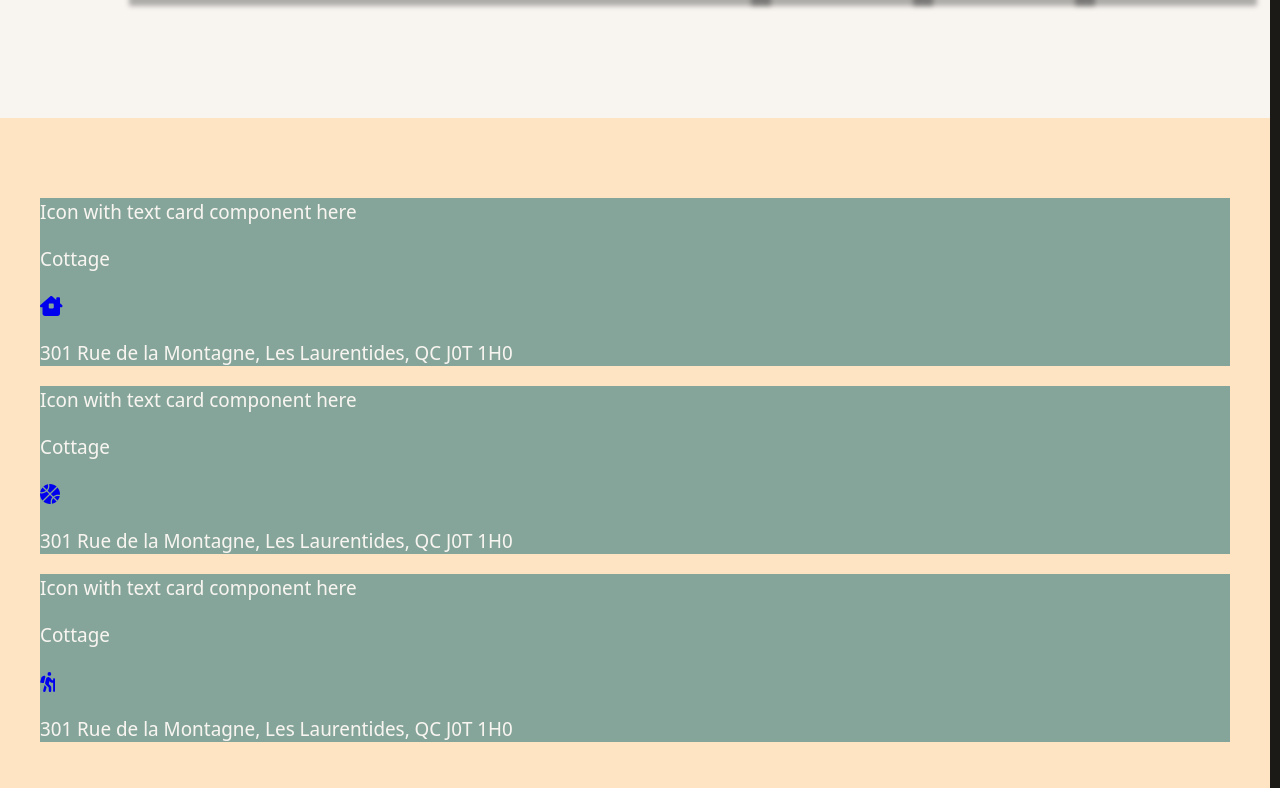
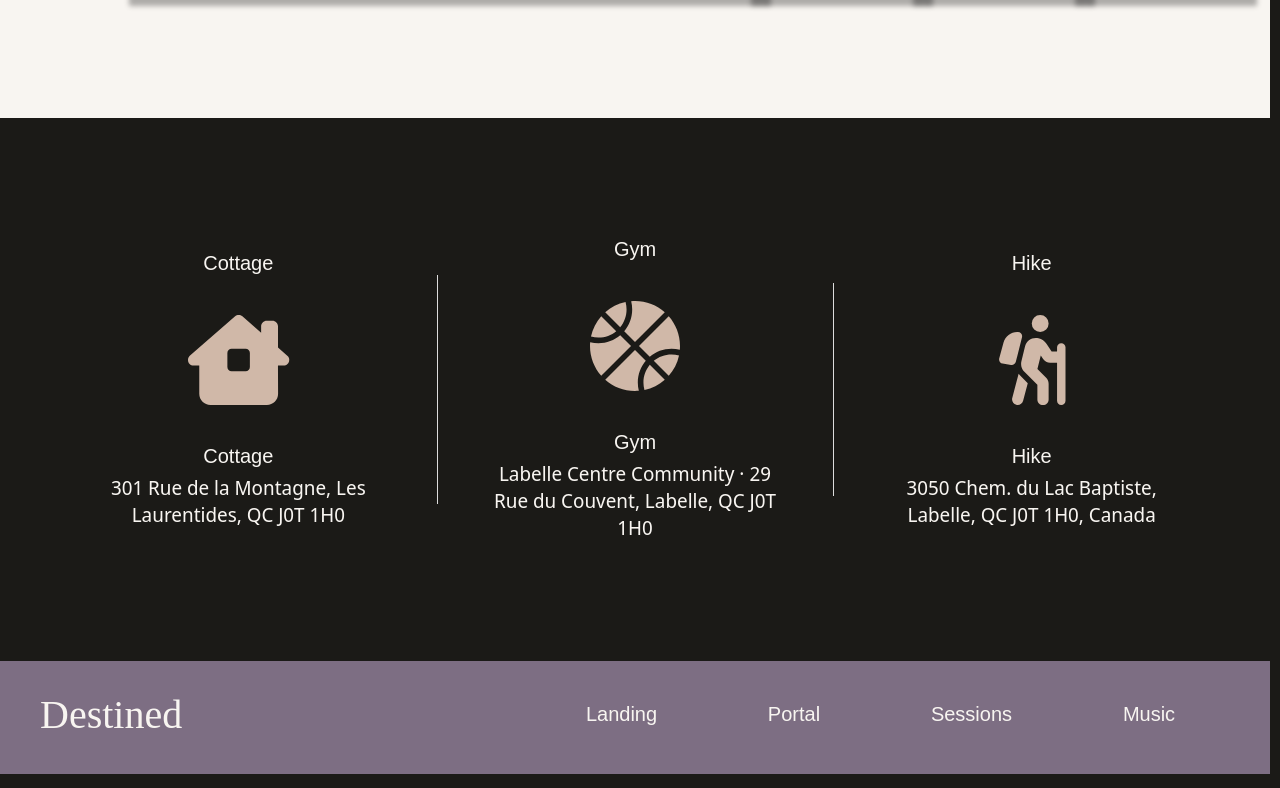
Before and after one commit to myra-grace/Destined, a React (Create React App) app: page / in a window 1280 px wide. Shown: the part 3149-3937 px from the top of the page. Built offline with nearby package versions, Linux system fonts and the light colour scheme; a web font is replaced by a local one.

Commit message:
icon with text component

```diff
--- a/src/components/IconWithText.jsx
+++ b/src/components/IconWithText.jsx
@@ -1,18 +1,20 @@
 import '../styles/components/icon-with-text.scss';
+import '../styles/helpers.scss';
 
 export function IconWithText(props) {
-    const {title, link, icon, address} = props;
+    const {title, link, icon, content} = props;
 
     return (
         <div className='icon-with-text__wrapper'>
-            Icon with text card component here
-            <p>Cottage</p>
-            <a href="https://maps.app.goo.gl/y2jXJWA9Q5gL7y9u7">
+            <a className='icon-with-text__title link link--hover-underline hide-desktop-down' href={link}>{title}</a>
+            <a className='icon-with-text__icon' href={link} target="_blank">
                 {icon}
-
             </a>
 
-            <p>301 Rue de la Montagne, Les Laurentides, QC J0T 1H0</p>
+            <div className='icon-with-text__content'>
+                <a className='icon-with-text__title link link--hover-underline hide-desktop' href={link}>{title}</a>
+                <div>{content}</div>
+            </div>
         </div>
     )
 }
--- a/src/styles/components/icon-with-text.scss
+++ b/src/styles/components/icon-with-text.scss
@@ -1,17 +1,64 @@
 @use '../colors.scss' as *;
 @use '../layout.scss' as *;
+@use '../helpers.scss' as *;
 
 
 .icon-with-text {
    &__parent {
-    @include container;
-    // parent code here
-    background-color: bisque;
+      @media screen and (min-width: $desktop) {
+         display: grid;
+         grid-template-columns: repeat( auto-fit, minmax(300px, 1fr) );
+      }
    }
 
    &__wrapper {
-    // card code here
-    background-color: rgb(133, 165, 154);
+      width: 450px;
+      max-width: 100%;
+      margin: auto;
+      padding: 2rem;
+      position: relative;
+      display: flex;
+      align-items: center;
+      gap: 3rem;
+
+      @media screen and (min-width: $desktop) {
+         display: grid;
+         place-items: center;
+         text-align: center;
+         gap: 2rem;
+
+         &:nth-child(n+2)::after {
+            content: "";
+            width: 1px;
+            height: 60%;
+            position: absolute;
+            margin: auto;
+            top: 0;
+            bottom: 0;
+            left: 0;
+            background-color: var(--tertiary);
+         }
+     }
    }
 
+   &__title {
+      margin-bottom: 1rem;
+
+      @media screen and (min-width: $desktop) {
+         margin-bottom: 0;
+      }
+   }
+
+   &__icon {
+      width: 6rem;
+      font-size: 4.5em;
+      color: var(--secondary);
+      display: grid;
+      place-items: center;
+   }
+
+   &__content {
+      width: 90%;
+      display: block;
+   }
 }
```
